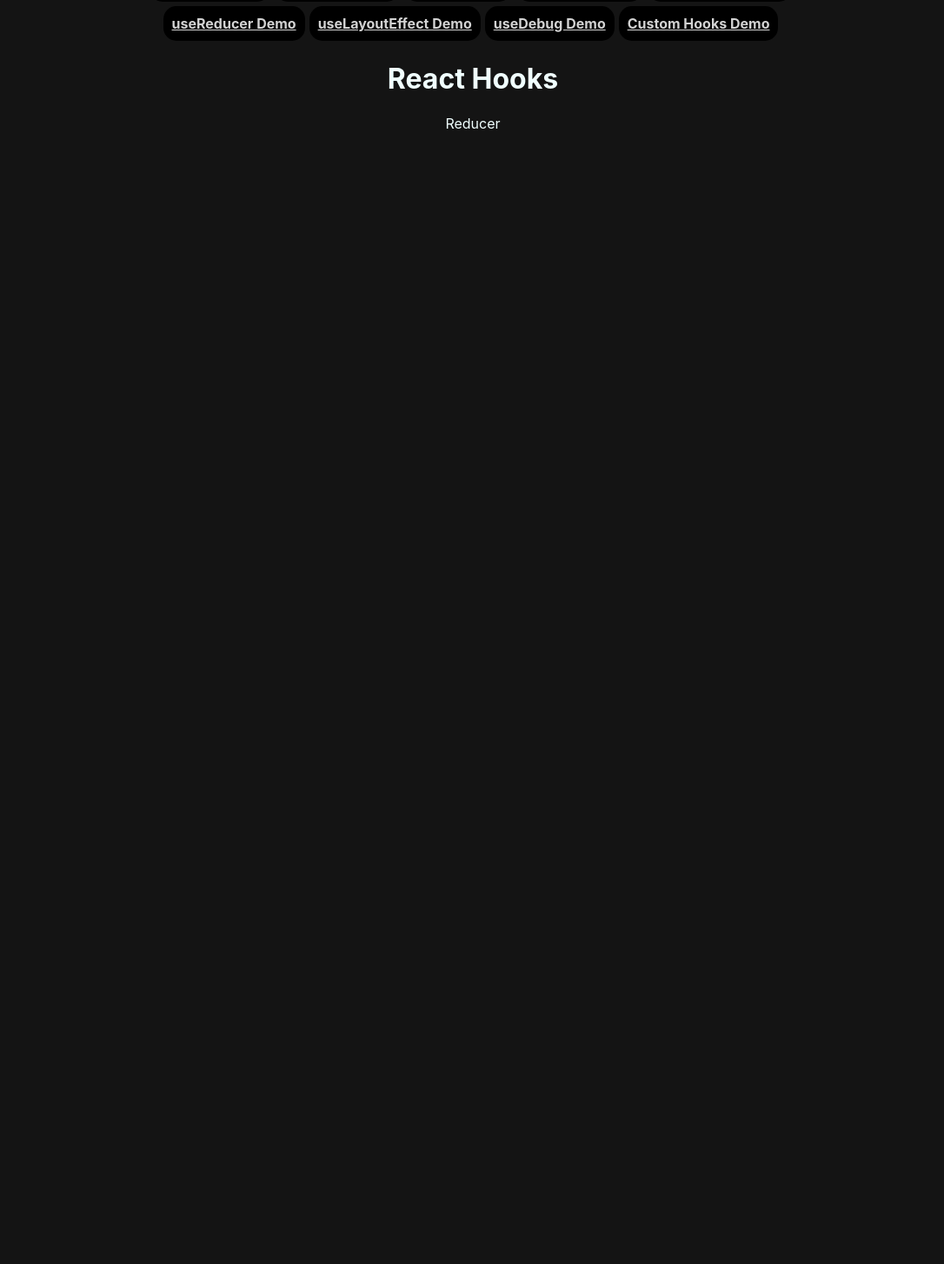
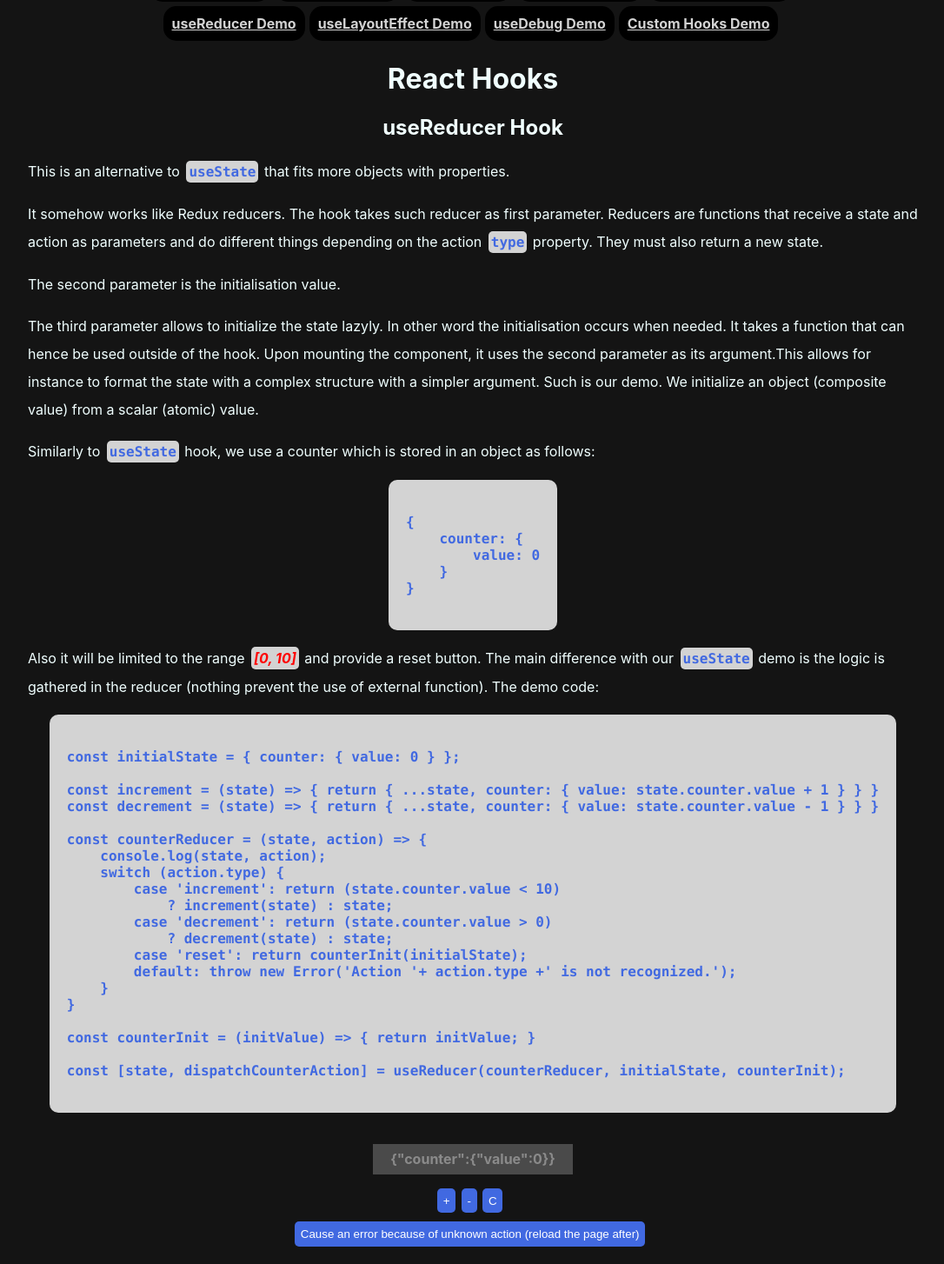
Before and after one commit to UchiTesting/UT-React-Hooks, a React (Create React App) app: page /use-reducer in a window 1280 px wide. Shown: the part 40-1494 px from the top of the page at 87% size, without its empty margins (96-1182 px from the left). Before the commit the page ends 800 px from the top, so only its background shows below. Built offline with nearby package versions, Linux system fonts and the light colour scheme.

Commit message:
Implemented UseReducerDemo

```diff
--- a/src/components/UseReducerDemo.jsx
+++ b/src/components/UseReducerDemo.jsx
@@ -1,5 +1,80 @@
+import { useReducer } from "react";
+
 const UseReducerDemo = () => {
-    return <div>Reducer</div>
+    const initialState = { counter: { value: 0 } };
+
+    const increment = (state) => { return { ...state, counter: { value: state.counter.value + 1 } } }
+    const decrement = (state) => { return { ...state, counter: { value: state.counter.value - 1 } } }
+
+    const counterReducer = (state, action) => {
+        console.log(state, action);
+        switch (action.type) {
+            case 'increment': return (state.counter.value < 10)
+                ? increment(state) : state;
+            case 'decrement': return (state.counter.value > 0)
+                ? decrement(state) : state;
+            case 'reset': return counterInit(initialState);
+            default: throw new Error(`Action ${action.type} is not recognized.`);
+        }
+    }
+
+    const counterInit = (initValue) => { return initValue; }
+
+    const [state, dispatchCounterAction] = useReducer(counterReducer, initialState, counterInit);
+
+
+    return (
+        <div>
+            <h2>useReducer Hook</h2>
+            <p>This is an alternative to <code>useState</code> that fits more objects with properties.</p>
+            <p>It somehow works like Redux reducers. The hook takes such reducer as first parameter. Reducers are functions that receive a state and action as parameters and do different things depending on the action <code>type</code> property. They must also return a new state.</p>
+            <p>The second parameter is the initialisation value.</p>
+            <p>The third parameter allows to initialize the state lazyly. In other word the initialisation occurs when needed. It takes a function that can hence be used outside of the hook. Upon mounting the component, it uses the second parameter as its argument.This allows for instance to format the state with a complex structure with a simpler argument. Such is our demo. We initialize an object (composite value) from a scalar (atomic) value.</p>
+            <p>Similarly to <code>useState</code> hook, we use a counter which is stored in an object as follows:</p>
+            <pre><code>{`
+{
+    counter: {
+        value: 0
+    }
+}
+            `}</code></pre>
+            <p>Also it will be limited to the range <em>[0, 10]</em> and provide a reset button. The main difference with our <code>useState</code> demo is the logic is gathered in the reducer (nothing prevent the use of external function). The demo code:</p>
+            <pre><code>{`
+const initialState = { counter: { value: 0 } };
+
+const increment = (state) => { return { ...state, counter: { value: state.counter.value + 1 } } }
+const decrement = (state) => { return { ...state, counter: { value: state.counter.value - 1 } } }
+
+const counterReducer = (state, action) => {
+    console.log(state, action);
+    switch (action.type) {
+        case 'increment': return (state.counter.value < 10)
+            ? increment(state) : state;
+        case 'decrement': return (state.counter.value > 0)
+            ? decrement(state) : state;
+        case 'reset': return counterInit(initialState);
+        default: throw new Error('Action '+ action.type +' is not recognized.');
+    }
+}
+
+const counterInit = (initValue) => { return initValue; }
+
+const [state, dispatchCounterAction] = useReducer(counterReducer, initialState, counterInit);
+            `}</code></pre>
+            <div id="demo">
+                <div>
+                    <div>
+                        <p className="output">{JSON.stringify(state)}</p>
+                    </div>
+                    <button onClick={() => dispatchCounterAction({ type: 'increment' })}>+</button>
+                    <button onClick={() => dispatchCounterAction({ type: 'decrement' })}>-</button>
+                    <button onClick={() => dispatchCounterAction({ type: 'reset' })}>C</button>
+                    <div style={{ marginTop: "10px" }}>
+                        <button onClick={() => dispatchCounterAction({ type: 'crashOnPurpose' })}>Cause an error because of unknown action (reload the page after)</button>
+                    </div>
+                </div>
+            </div>
+        </div>);
 }
 
 export default UseReducerDemo;
```
